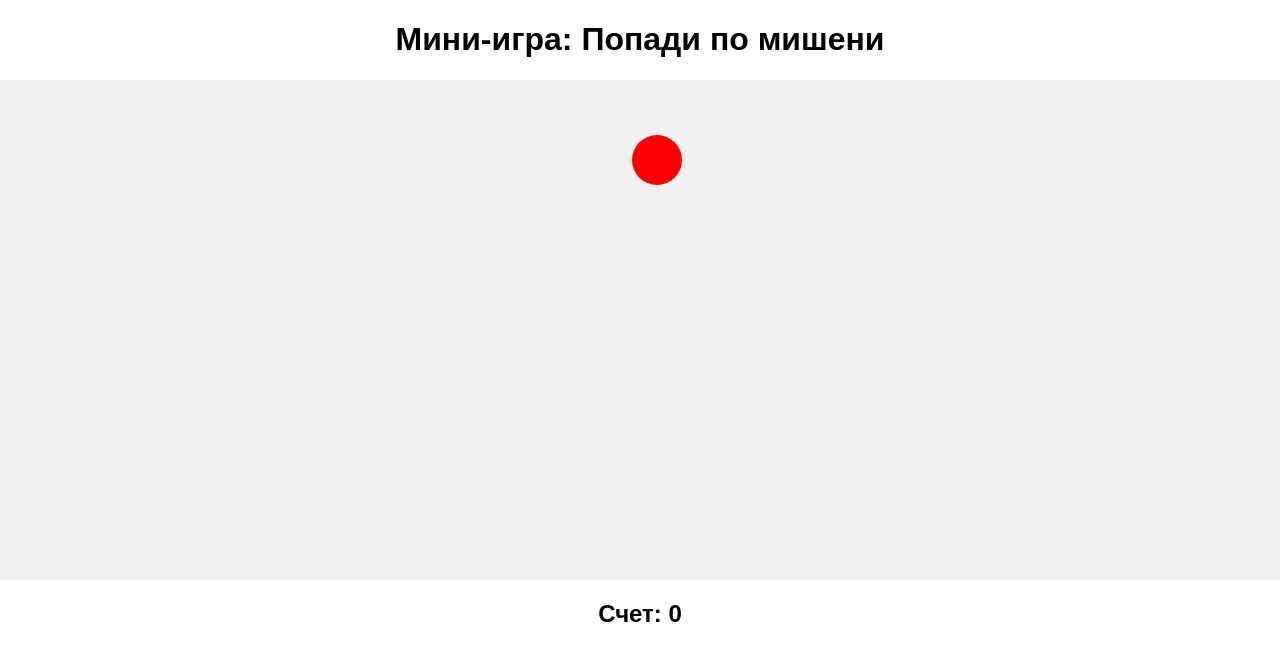
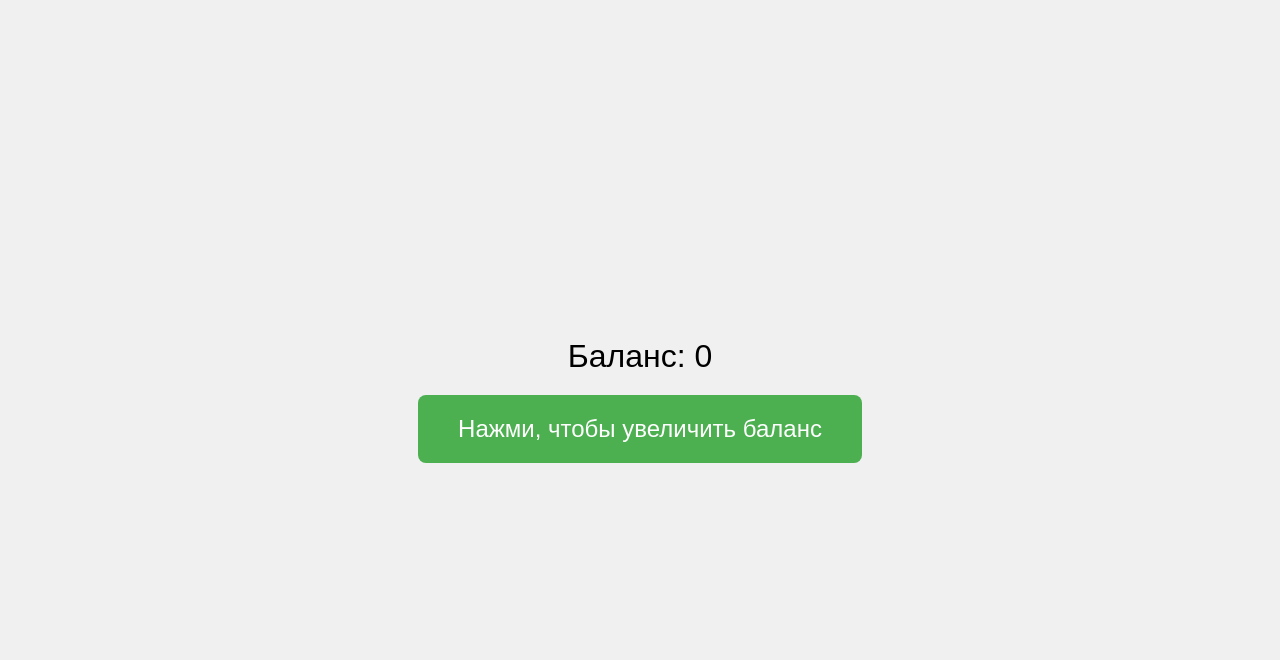
Before and after one commit to FixbroYT/fixbroyt.github.io., a plain HTML site: page index.html in a window 1280 px wide. Drawn offline with Linux system fonts and the light colour scheme.

Commit message:
Update index.html

```diff
--- a/index.html
+++ b/index.html
@@ -3,65 +3,52 @@
 <head>
     <meta charset="UTF-8">
     <meta name="viewport" content="width=device-width, initial-scale=1.0">
-    <title>Мини-игра</title>
+    <title>Игра с кнопкой</title>
     <style>
         body {
             font-family: Arial, sans-serif;
+            display: flex;
+            justify-content: center;
+            align-items: center;
+            height: 100vh;
             margin: 0;
-            padding: 0;
+            background-color: #f0f0f0;
+        }
+        .game-container {
             text-align: center;
         }
-        #game-area {
-            width: 100%;
-            height: 500px;
-            position: relative;
-            background-color: #f0f0f0;
-            overflow: hidden;
+        .balance {
+            font-size: 2rem;
+            margin-bottom: 20px;
         }
-        #target {
-            width: 50px;
-            height: 50px;
-            background-color: red;
-            border-radius: 50%;
-            position: absolute;
+        .button {
+            padding: 20px 40px;
+            font-size: 1.5rem;
+            background-color: #4CAF50;
+            color: white;
+            border: none;
+            cursor: pointer;
+            border-radius: 8px;
+            transition: background-color 0.3s ease;
         }
-        #score {
-            margin-top: 20px;
-            font-size: 24px;
-            font-weight: bold;
+        .button:hover {
+            background-color: #45a049;
         }
     </style>
 </head>
 <body>
-    <h1>Мини-игра: Попади по мишени</h1>
-    <div id="game-area">
-        <div id="target"></div>
+    <div class="game-container">
+        <div class="balance">Баланс: <span id="balance">0</span></div>
+        <button class="button" onclick="increaseBalance()">Нажми, чтобы увеличить баланс</button>
     </div>
-    <div id="score">Счет: 0</div>
 
     <script>
-        let score = 0;
-        const target = document.getElementById("target");
-        const gameArea = document.getElementById("game-area");
-        const scoreDisplay = document.getElementById("score");
+        let balance = 0;
 
-        function moveTarget() {
-            const maxX = gameArea.offsetWidth - target.offsetWidth;
-            const maxY = gameArea.offsetHeight - target.offsetHeight;
-            const randomX = Math.floor(Math.random() * maxX);
-            const randomY = Math.floor(Math.random() * maxY);
-            target.style.left = randomX + 'px';
-            target.style.top = randomY + 'px';
+        function increaseBalance() {
+            balance++;
+            document.getElementById('balance').textContent = balance;
         }
-
-        target.addEventListener("click", function() {
-            score++;
-            scoreDisplay.textContent = "Счет: " + score;
-            moveTarget();
-        });
-
-        // Перемещаем мишень сразу после загрузки страницы
-        moveTarget();
     </script>
 </body>
 </html>
```
